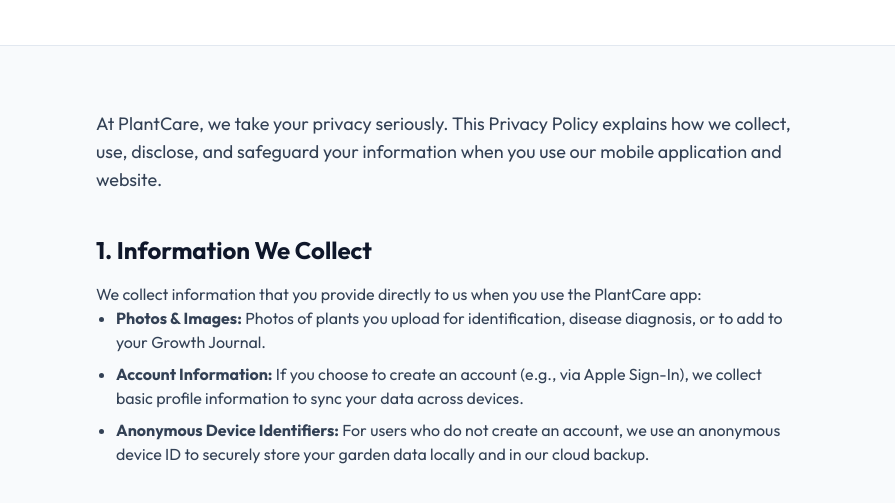
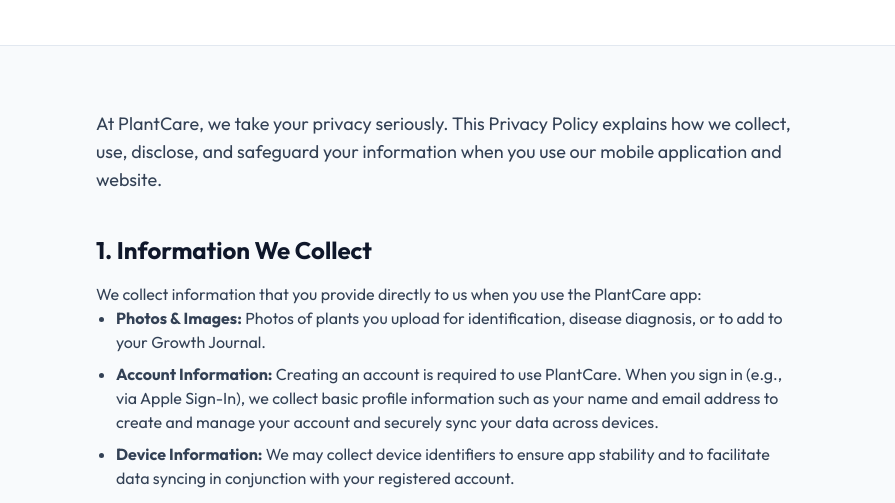
Before and after one commit to JueFan/plantcare_web, a plain HTML site: page privacy.html in a window 1280 px wide. Shown: the part 220-723 px from the top of the page, without its empty margins (192-1087 px from the left). Drawn offline with nearby package versions, Linux system fonts and the light colour scheme.

Commit message:
fix: update privacy and terms to reflect mandatory account creation

```diff
--- a/privacy.html
+++ b/privacy.html
@@ -76,8 +76,8 @@
         <p>We collect information that you provide directly to us when you use the PlantCare app:</p>
         <ul class="list-disc pl-5 space-y-2 mb-6">
             <li><strong>Photos & Images:</strong> Photos of plants you upload for identification, disease diagnosis, or to add to your Growth Journal.</li>
-            <li><strong>Account Information:</strong> If you choose to create an account (e.g., via Apple Sign-In), we collect basic profile information to sync your data across devices.</li>
-            <li><strong>Anonymous Device Identifiers:</strong> For users who do not create an account, we use an anonymous device ID to securely store your garden data locally and in our cloud backup.</li>
+            <li><strong>Account Information:</strong> Creating an account is required to use PlantCare. When you sign in (e.g., via Apple Sign-In), we collect basic profile information such as your name and email address to create and manage your account and securely sync your data across devices.</li>
+            <li><strong>Device Information:</strong> We may collect device identifiers to ensure app stability and to facilitate data syncing in conjunction with your registered account.</li>
         </ul>
 
         <h2 class="text-2xl font-bold text-dark mt-10 mb-4">2. Camera & Photo Library Access</h2>
```
Also changed, not shown: terms.html (+1 -1 lines).
